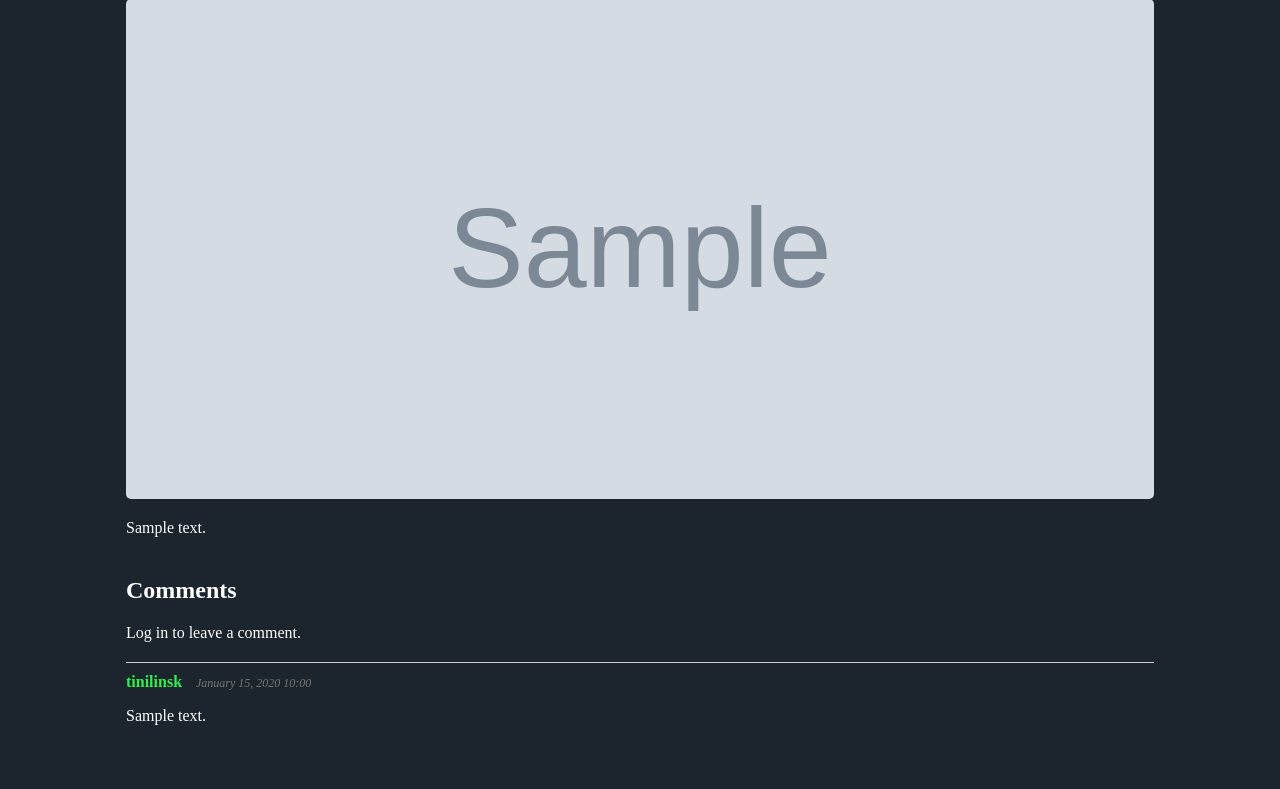
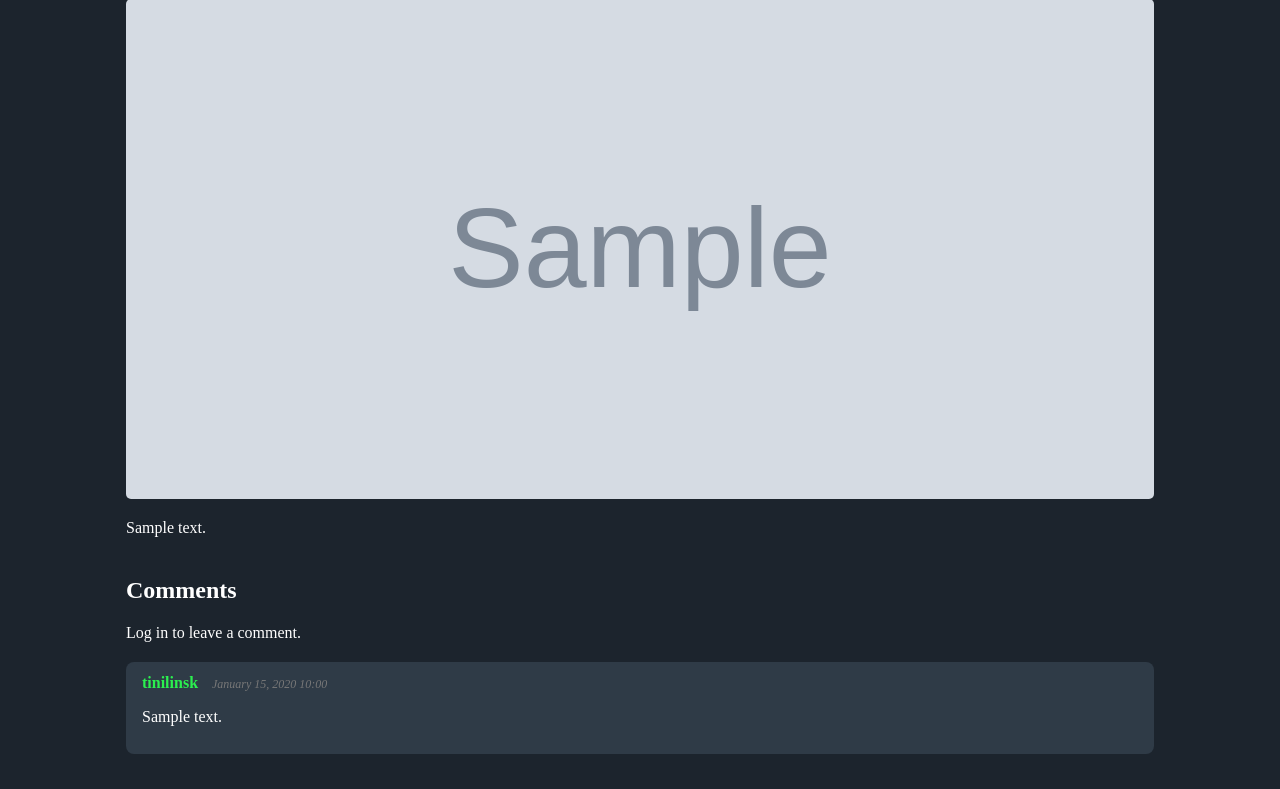
Before and after one commit to Tinilinsk/Dotastat, a PHP site: page /Pages/news_detail.php?id=1 in a window 1280 px wide. Shown: the part 153-942 px from the top of the page. Before the commit the page ends 878 px from the top, so only its background shows below. Run offline with PHP 8.4, Linux system fonts and the light colour scheme; data comes from the database, SQL or seed files in the repository; tables that the repository leaves empty hold one stand-in row (values such as "Sample post"); grey boxes marked "Sample" are stand-in pictures.

Commit message:
Added background color for comments

```diff
--- a/Style/news_detail.css
+++ b/Style/news_detail.css
@@ -57,8 +57,11 @@ html, body {
 }
 
 .comment {
-    border-top: 1px solid #ccc;
-    padding: 10px 0;
+    background-color: #2f3b47;
+    border-radius: 8px;
+    padding: 12px 16px;
+    margin-bottom: 15px;
+    color: #fff;
 }
 
 .comment strong {
```
